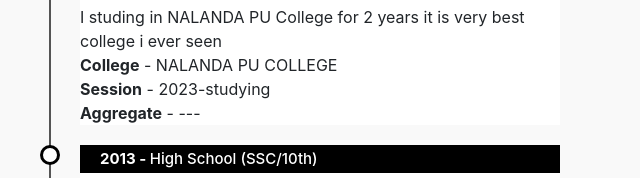
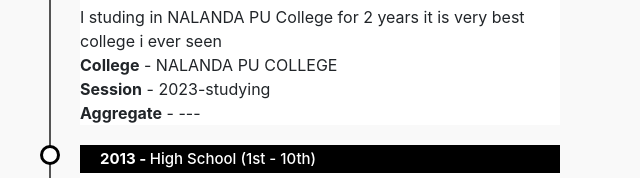
Before and after one commit to Hansraj-k/hansraj-resume, a plain HTML site: page index.html in a window 1280 px wide. Shown: the part 1812-1990 px from the top of the page, 635-1275 px from the left. Drawn offline with nearby package versions, Linux system fonts and the light colour scheme.

Commit message:
Update index.html

```diff
--- a/index.html
+++ b/index.html
@@ -128,7 +128,7 @@
 						</p>
 					</li>
 					<li>
-						<h4><span>2013 - </span>High School (SSC/10th)</h4>
+						<h4><span>2013 - </span>High School (1st - 10th)</h4>
 						<p>I studied in KV for 10 years , 5 years in KV IISc & 5 years in KV Jalahalli No 1<br>
 							<b>School</b> - Kendriya Vidyalaya No.1 Jalahalli West Bangalore <br>
 							<b>Session</b> - 2018-2023 <br>
```
